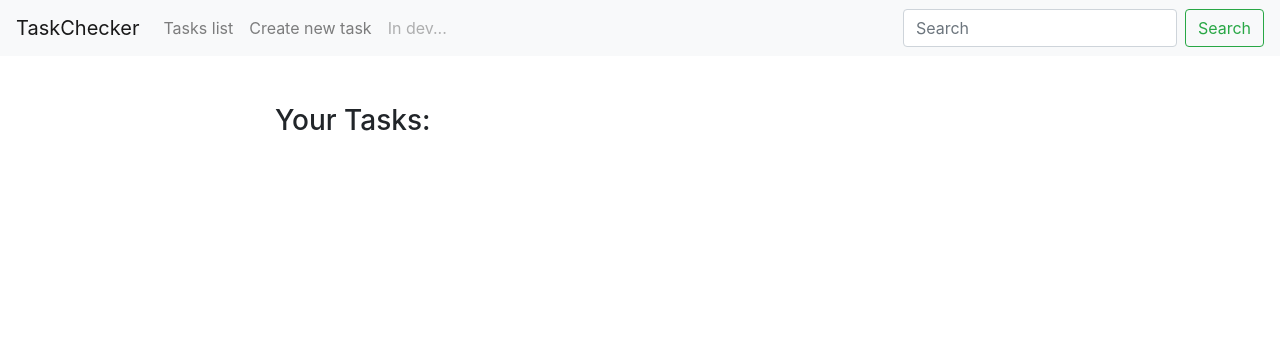
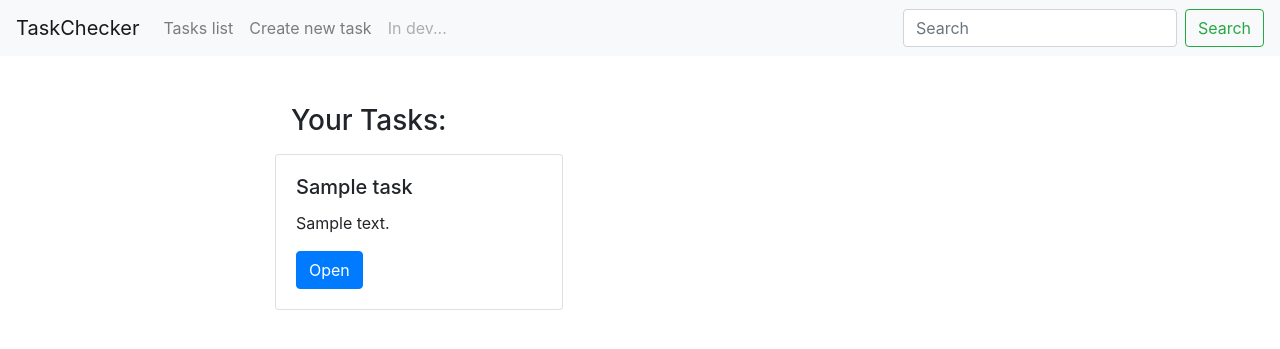
Before and after one commit to JokerCerg/taskchecker-project, a Django app: page / in a window 1280 px wide. Shown: the top 349 px of the page. Run offline with Django 3.2, Linux system fonts and the light colour scheme; tables that the repository leaves empty hold one stand-in row (values such as "Sample post"); some libraries are stand-ins or nearby versions.

Commit message:
redesign task_list

```diff
--- a/tcapp/templates/tcapp/task_list.html
+++ b/tcapp/templates/tcapp/task_list.html
@@ -6,13 +6,18 @@
 
 {% block content %}
 
-    <h3 class="mb-5">Your Tasks:</h3>
+    <h3 class="mb-3 pl-3">Your Tasks:</h3>
 
-{#    {% for task in tasks %}#}
-{#        <p>#}
-{#            {{ task }}#}
-{#        </p>#}
-{#    {% endfor %}#}
+    {% for task in tasks %}
 
+        <div class="card mb-3" style="width: 18rem;">
+            <div class="card-body">
+                <h5 class="card-title">{{ task.title }}</h5>
+                <p class="card-text">{{ task.body|truncatewords:10 }}</p>
+                <a href="#" class="btn btn-primary">Open</a>
+            </div>
+        </div>
+
+    {% endfor %}
 
 {% endblock %}
```
Also changed, not shown: tcapp/views.py (line endings or trailing spaces).
